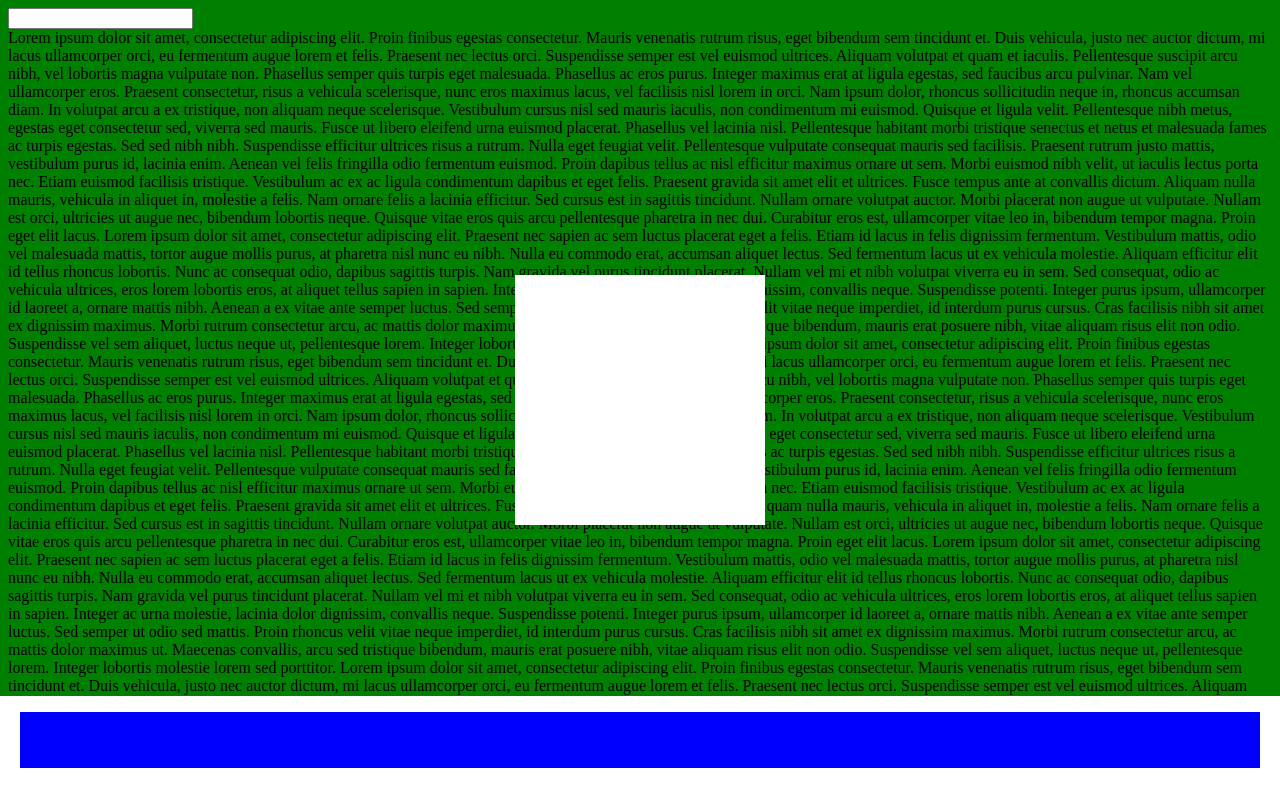
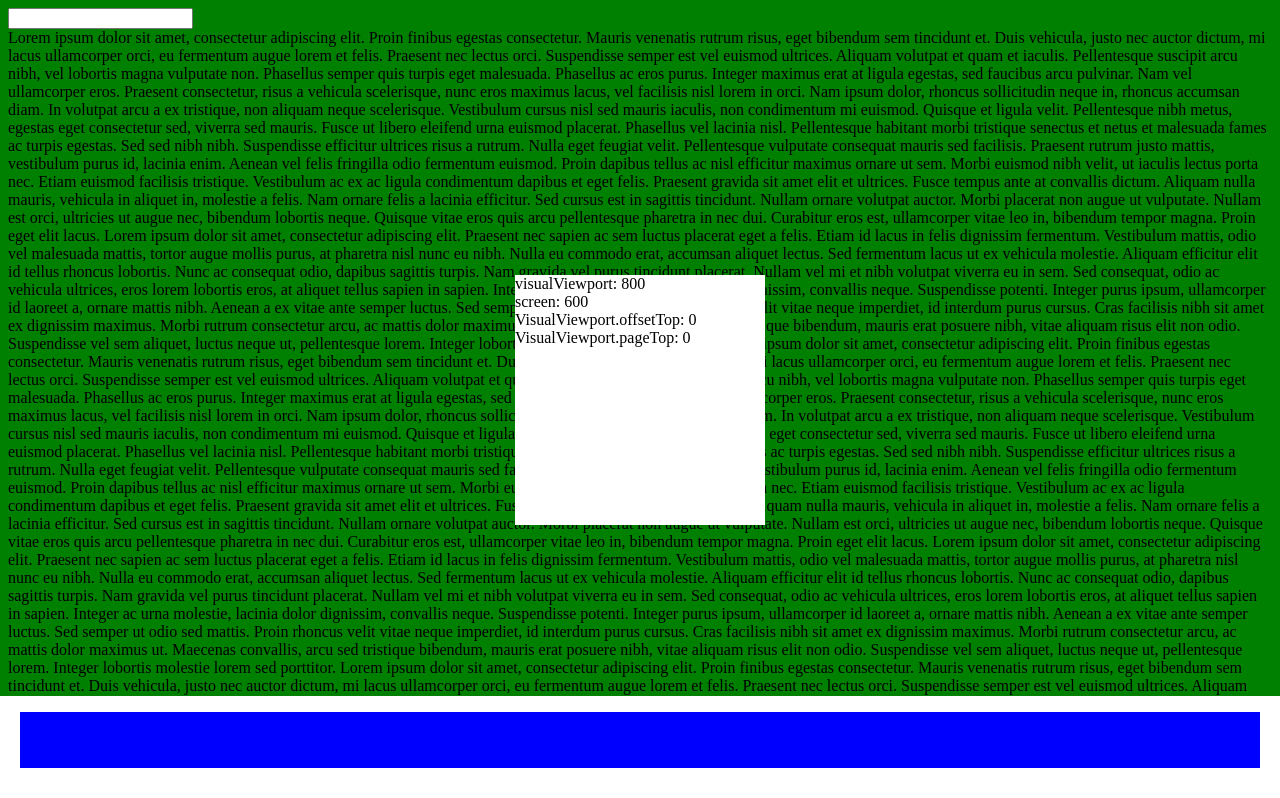
Before and after one commit to aleks3634173/button-container-fixed, a plain HTML site: page index.html in a window 1280 px wide. Shown: the top 798 px of the page. Drawn offline with Linux system fonts and the light colour scheme.

Commit message:
Update index.html

```diff
--- a/index.html
+++ b/index.html
@@ -47,12 +47,14 @@
             const element = document.querySelector('.info');
             element.innerHTML = `visualViewport: ${visualViewport.height}\nscreen: ${screen.height}\nVisualViewport.offsetTop: ${visualViewport.offsetTop}\nVisualViewport.pageTop: ${visualViewport.pageTop}\n`
 
-            const element = document.querySelector('input');
-            element.addEventListener('focus', () => {
+            const input = document.querySelector('input');
+            input.addEventListener('focus', () => {
+                console.log('11')
                 const element = document.querySelector('body');
+                console.log(element)
                 element.style = `height: ${window.visualViewport?.height}px`;
             });
-            element.addEventListener('blur', () => {
+            input.addEventListener('blur', () => {
                 const element = document.querySelector('body');
                 element.style = ``;
             });
```
